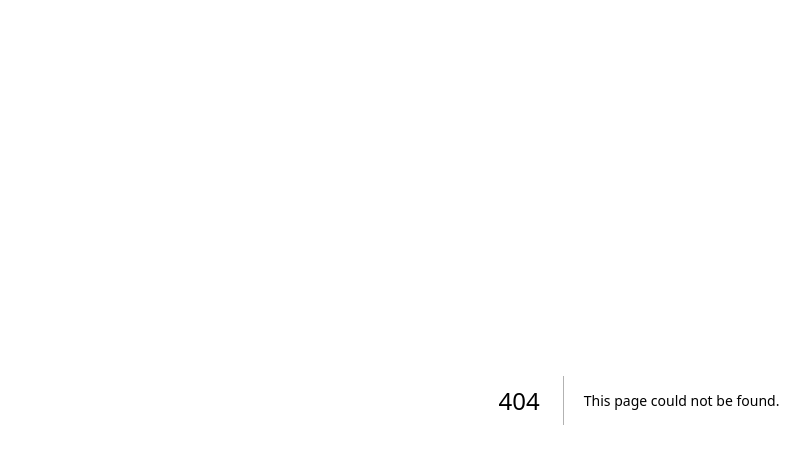
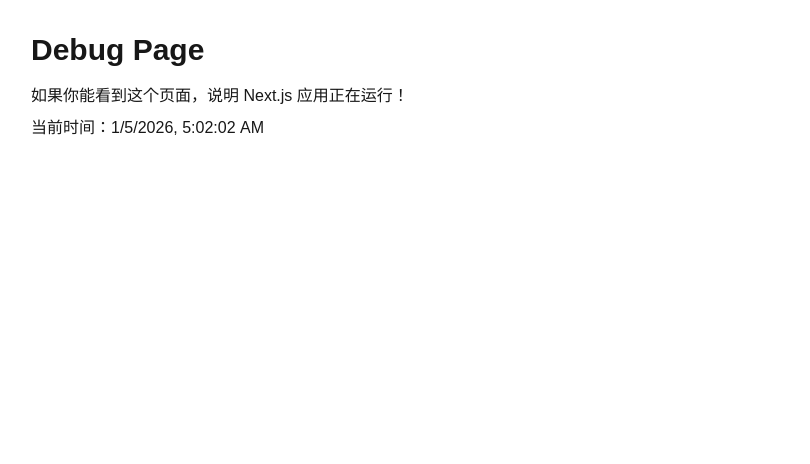
Before and after one commit to zuogepiya/ppt-shop-manager, a Next.js app: page /debug in a window 1280 px wide. Before the commit this address had no page. Shown: the top 464 px of the page, without its empty margins (1-811 px from the left). Built offline with nearby package versions, Linux system fonts and the light colour scheme.

Commit message:
debug: 添加简单的调试页面

```diff
--- /dev/null
+++ b/src/app/debug/page.tsx
@@ -0,0 +1,9 @@
+export default function DebugPage() {
+  return (
+    <div className="min-h-screen p-8">
+      <h1 className="text-3xl font-bold">Debug Page</h1>
+      <p className="mt-4">如果你能看到这个页面，说明 Next.js 应用正在运行！</p>
+      <p className="mt-2">当前时间：{new Date().toLocaleString()}</p>
+    </div>
+  );
+}
```
